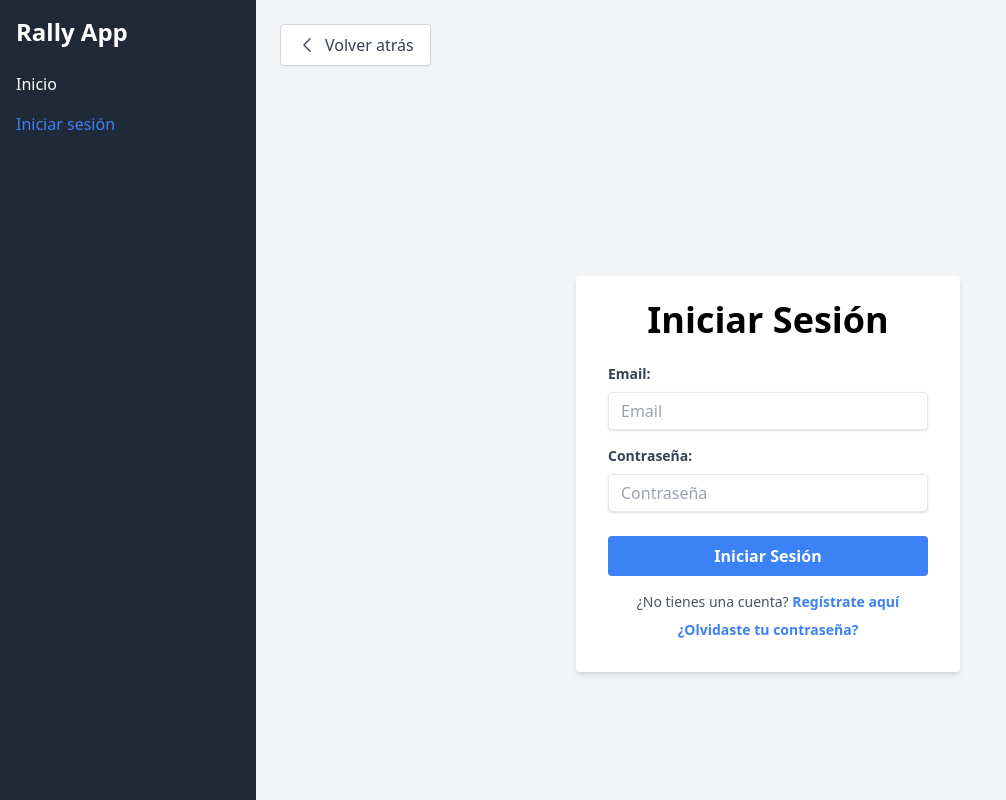
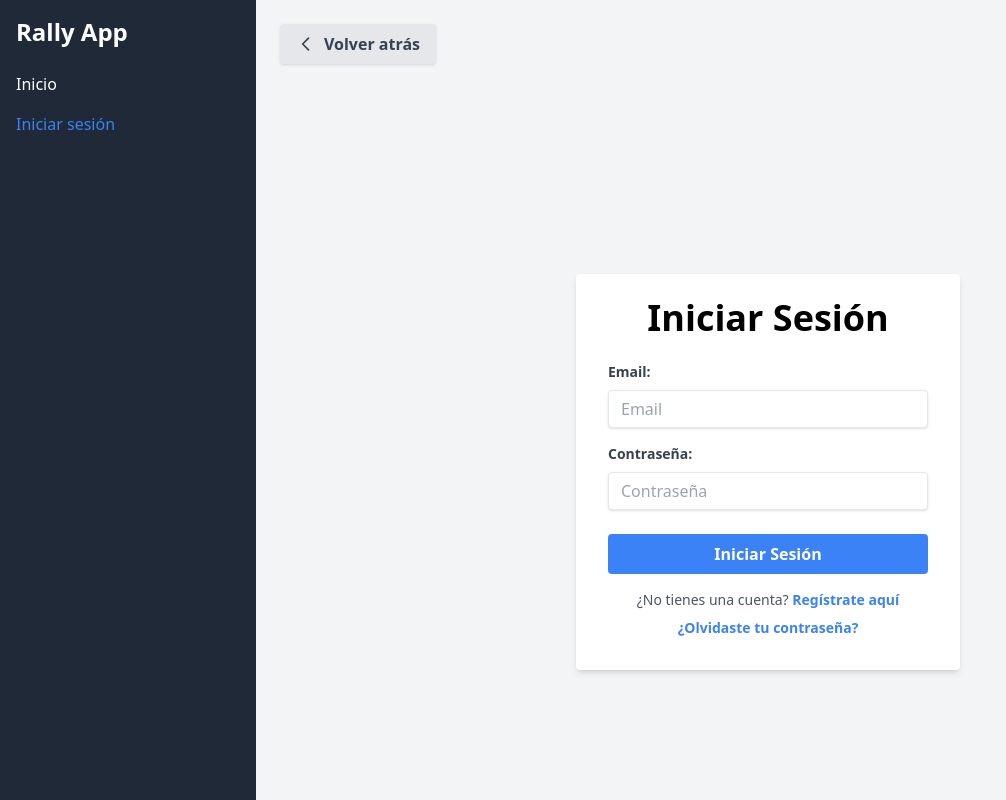
Before and after one commit to AdriRePa23/frontend-rally, a React (Vite) app: page /auth/login in a window 1280 px wide. Shown: the whole page, without its empty margins (0-1006 px from the left). Built offline with nearby package versions, Linux system fonts and the light colour scheme.

Commit message:
Agregar tipado explícito y optimizar componentes AsideNavBar, BackButton, RecoverPasswordForm, RegisterForm, ResetPasswordForm y UserRallies con memoización y mejoras de accesibilidad.

```diff
--- a/src/components/AsideNavBar/AsideNavBar.tsx
+++ b/src/components/AsideNavBar/AsideNavBar.tsx
@@ -1,9 +1,13 @@
-import { useEffect, useState } from "react";
+import React, { useEffect, useState } from "react";
 import { Link } from "react-router-dom";
 import API from "../../services/api";
 
-function AsideNavBar() {
-    const [isLoggedIn, setIsLoggedIn] = useState(false); // Estado para saber si el usuario está autenticado
+// Tipado explícito y exportable para reutilización
+export interface AsideNavBarProps {}
+
+// Componente funcional puro y memoizado
+const AsideNavBar: React.FC<AsideNavBarProps> = React.memo(function AsideNavBar() {
+  const [isLoggedIn, setIsLoggedIn] = useState(false);
 
   useEffect(() => {
     const verifyToken = async () => {
@@ -14,18 +18,17 @@ function AsideNavBar() {
             headers: { Authorization: `Bearer ${token}` },
           });
           if (response.data.user) {
-                        setIsLoggedIn(true); // Si el token es válido, el usuario está autenticado
+            setIsLoggedIn(true);
           }
-                } catch (error) {
-                    console.error("Error al verificar el token:", error);
-                    setIsLoggedIn(false); // Si hay un error, el usuario no está autenticado
+        } catch {
+          setIsLoggedIn(false);
         }
       } else {
-                setIsLoggedIn(false); // Si no hay token, el usuario no está autenticado
+        setIsLoggedIn(false);
       }
     };
     verifyToken();
-    }, []); // Se ejecuta una vez al montar el componente
+  }, []);
 
   return (
     <aside className="w-64 bg-gray-800 text-white flex flex-col p-4">
@@ -44,8 +47,8 @@ function AsideNavBar() {
             </Link>
             <button
               onClick={() => {
-                                localStorage.removeItem("token"); // Elimina el token
-                                window.location.href = "/auth/login"; // Redirige al login
+                localStorage.removeItem("token");
+                window.location.href = "/auth/login";
               }}
               className="mt-auto text-red-500 hover:text-red-300"
             >
@@ -63,6 +66,8 @@ function AsideNavBar() {
       </nav>
     </aside>
   );
-}
+});
+
+AsideNavBar.displayName = "AsideNavBar";
 
 export default AsideNavBar;
--- a/src/components/BackButton.tsx
+++ b/src/components/BackButton.tsx
@@ -1,24 +1,36 @@
+import React from "react";
 import { useNavigate } from "react-router-dom";
 
-interface BackButtonProps {
-  className?: string;
+// Tipado explícito y exportable para reutilización
+export interface BackButtonProps {
+  to?: string;
   label?: string;
 }
 
-const BackButton: React.FC<BackButtonProps> = ({ className = "", label = "Volver atrás" }) => {
+// Componente funcional puro y memoizado
+const BackButton: React.FC<BackButtonProps> = React.memo(function BackButton({ to, label }) {
   const navigate = useNavigate();
   return (
     <button
-      onClick={() => navigate(-1)}
-      className={`flex items-center gap-2 px-4 py-2 bg-white border border-gray-300 rounded hover:bg-gray-100 shadow-sm text-gray-700 font-medium transition ${className}`}
-      aria-label={label}
+      type="button"
+      onClick={() => (to ? navigate(to) : navigate(-1))}
+      className="inline-flex items-center gap-2 bg-gray-200 hover:bg-gray-300 text-gray-700 font-semibold py-2 px-4 rounded shadow transition-all duration-150"
+      aria-label={label || "Volver atrás"}
     >
-      <svg xmlns="http://www.w3.org/2000/svg" fill="none" viewBox="0 0 24 24" strokeWidth={1.5} stroke="currentColor" className="w-5 h-5">
-        <path strokeLinecap="round" strokeLinejoin="round" d="M15.75 19.5L8.25 12l7.5-7.5" />
+      <svg
+        xmlns="http://www.w3.org/2000/svg"
+        className="h-5 w-5"
+        fill="none"
+        viewBox="0 0 24 24"
+        stroke="currentColor"
+      >
+        <path strokeLinecap="round" strokeLinejoin="round" strokeWidth={2} d="M15 19l-7-7 7-7" />
       </svg>
-      {label}
+      {label || "Volver atrás"}
     </button>
   );
-};
+});
+
+BackButton.displayName = "BackButton";
 
 export default BackButton;
--- a/src/components/RecoverPasswordForm/RecoverPasswordForm.tsx
+++ b/src/components/RecoverPasswordForm/RecoverPasswordForm.tsx
@@ -1,7 +1,12 @@
 import React, { useState } from "react";
 import API from "../../services/api";
 
-const RecoverPasswordForm: React.FC = () => {
+// Tipado explícito y exportable para reutilización
+export interface RecoverPasswordFormProps {}
+
+// Componente funcional puro y memoizado
+const RecoverPasswordForm: React.FC<RecoverPasswordFormProps> = React.memo(
+  function RecoverPasswordForm() {
     const [email, setEmail] = useState("");
     const [isLoading, setIsLoading] = useState(false);
     const [successMessage, setSuccessMessage] = useState<string | null>(null);
@@ -14,7 +19,9 @@ const RecoverPasswordForm: React.FC = () => {
       setIsLoading(true);
       try {
         await API.post("/auth/request-password-reset", { email });
-      setSuccessMessage("Si el email existe, se ha enviado un correo de recuperación.");
+        setSuccessMessage(
+          "Si el email existe, se ha enviado un correo de recuperación."
+        );
       } catch (err: any) {
         setErrorMessage("No se pudo enviar el correo de recuperación.");
       } finally {
@@ -27,16 +34,24 @@ const RecoverPasswordForm: React.FC = () => {
         className="bg-white shadow-md rounded px-8 pt-6 pb-8 mb-4 w-full max-w-sm"
         onSubmit={handleSubmit}
       >
-
-      <h1 className="text-2xl font-bold mb-6 text-center">Recuperar contraseña</h1>
+        <h1 className="text-2xl font-bold mb-6 text-center">
+          Recuperar contraseña
+        </h1>
         {successMessage && (
-        <p className="text-green-500 text-sm mb-4 text-center">{successMessage}</p>
+          <p className="text-green-500 text-sm mb-4 text-center">
+            {successMessage}
+          </p>
         )}
         {errorMessage && (
-        <p className="text-red-500 text-sm mb-4 text-center">{errorMessage}</p>
+          <p className="text-red-500 text-sm mb-4 text-center">
+            {errorMessage}
+          </p>
         )}
         <div className="mb-4">
-        <label className="block text-gray-700 text-sm font-bold mb-2" htmlFor="email">
+          <label
+            className="block text-gray-700 text-sm font-bold mb-2"
+            htmlFor="email"
+          >
             Email:
           </label>
           <input
@@ -45,7 +60,7 @@ const RecoverPasswordForm: React.FC = () => {
             placeholder="Introduce tu email"
             className="shadow appearance-none border rounded w-full py-2 px-3 text-gray-700 leading-tight focus:outline-none focus:shadow-outline"
             value={email}
-          onChange={e => setEmail(e.target.value)}
+            onChange={(e) => setEmail(e.target.value)}
             required
           />
         </div>
@@ -60,6 +75,9 @@ const RecoverPasswordForm: React.FC = () => {
         </button>
       </form>
     );
-};
+  }
+);
+
+RecoverPasswordForm.displayName = "RecoverPasswordForm";
 
 export default RecoverPasswordForm;
```
Also changed, not shown: src/components/RegisterForm/RegisterForm.tsx (+7 -2 lines), src/components/ResetPasswordForm/ResetPasswordForm.tsx (+9 -4 lines), src/components/UserRallies/UserRallies.tsx (+7 -3 lines). Lines whose indentation alone changed are shown as unchanged.
